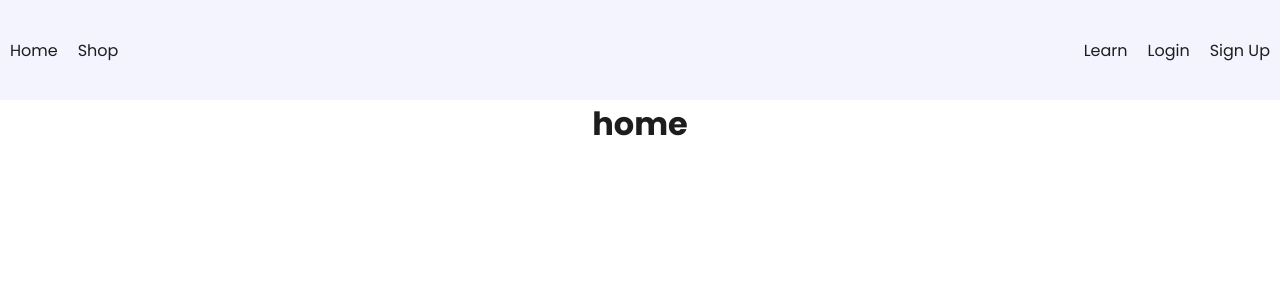
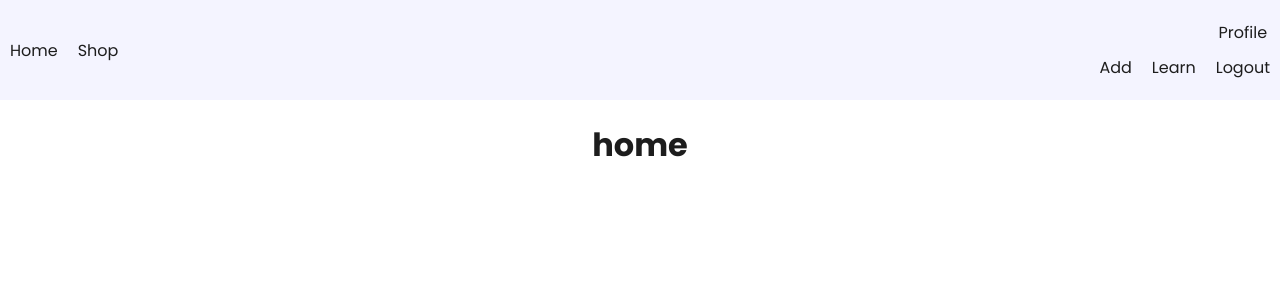
Before and after one commit to qaijuana/the-trade, a React (Create React App) app in the folder client/: page / in a window 1280 px wide. Shown: the top 300 px of the page. Built offline with nearby package versions, Linux system fonts and the light colour scheme.

Commit message:
adding routes and cloudinary for image upload

```diff
--- a/client/src/App.js
+++ b/client/src/App.js
@@ -6,20 +6,26 @@ import "./styles/App.css"
 
 function App() {
 
-  const [logged, setLogged] = useState(true);
+  const [logged, setLogged] = useState(false);
+  const [uploadInfo, setUploadInfo] = useState();
+  const [status, setStatus] = useState("pending");
 
   function handleLogin(e) {
     e.preventDefault();
+    console.log("login", !logged)
     setLogged(!logged)
   }
   function handleLogout(e) {
     e.preventDefault();
-    setLogged(true)
+    console.log("logout", logged)
+    setLogged(!logged)
   }
 
   function UserPage() {
     return (
-      <Link to="/user/edit">Edit</Link>
+      <Link to="/user/edit">
+        <h1>edit</h1>
+      </Link>
     )
   }
 
@@ -33,28 +39,88 @@ function App() {
     )
   }
 
+  function CreateList() {
+
+    function handleUpload(event) {
+      event.preventDefault();
+      const formData = new FormData();
+      formData.append("file", uploadInfo)
+      formData.append("upload_preset", "string")
+
+      const sendCloudinary = async () => {
+        setStatus("Loading");
+        const res = await fetch(
+          `https://api.cloudinary.com/v1_1/${process.env.REACT_APP_CLOUD_NAME}/image/upload`,
+          formData
+        )
+        const data = res.json();
+        console.log(data)
+
+      }
+
+
+
+      // const sendData = async () => {
+      //   setStatus("Loading...")
+      //   const res = await fetch("/api/users/new", {
+      //     method: "POST",
+      //     body: JSON.stringify(signUp),
+      //     headers: {
+      //       "Content-Type": "application/json"
+      //     },
+      //   })
+      //   const data = await res.json();
+      //   console.log(data)
+      // }
+      // sendData();
+
+
+    }
+
+    return (
+      <>
+        <h1>Create</h1>
+        <img src="" alt="" />
+        <input type="file" onChange={(event) => { setUploadInfo(event.target.files[0]) }} />
+        <button onClick={handleUpload}>Upload</button>
+        {uploadInfo ? <h6>{uploadInfo}MB</h6> : ""}
+      </>
+    )
+  }
+
   function NavBar() {
 
+    function AuthUser() {
 
-    return (
-      <div className="header">
-        <div className="nav-1">
-          <Link to={"/"}>Home</Link>
-          <Link to={"/marketplace"}>Shop</Link>
-        </div>
-        {(logged) ?
-          <div className="nav-2">
+      return (
+        (logged) ?
+          <div className="header-2">
             <Link to={"/learn"}>Learn</Link>
             <Link to={"/login"} onClick={handleLogin}>Login</Link>
             <Link to={"/signup"}>Sign Up</Link>
           </div>
           :
-          <div className="nav-2">
+          <div className="header-2">
+
+            <Link to={"/create"}>Add</Link>
             <Link to={"/learn"}>Learn</Link>
-            <Link to={"/list"}>Add</Link>
-            <Link to={"/user"}>Profile</Link>
-            <Link to={"/logout"} onclick={handleLogout}>Logout</Link>
-          </div>}
+
+            <div className="header-profile">
+              <Link to={"/user"}>Profile</Link>
+              <Link to={"/"} onClick={handleLogout}>Logout</Link>
+            </div>
+          </div>
+      )
+    }
+
+    return (
+      <div className="header">
+        <div className="header-1">
+          <Link to={"/"}>Home</Link>
+          <Link to={"/marketplace"}>Shop</Link>
+        </div>
+        <AuthUser />
+
       </div>
 
     )
@@ -74,6 +140,7 @@ function App() {
             </Route>
             <Route path="/user/edit" element={<Page title={"edit"} />} />
             <Route path="/learn" element={<LearnReact />} />
+            <Route path="/create" element={<CreateList />} />
 
 
           </Routes>
--- a/client/src/styles/App.css
+++ b/client/src/styles/App.css
@@ -1,31 +1,6 @@
 @import url("https://fonts.googleapis.com/css2?family=Poppins:wght@400;500;600;700;800&display=swap");
 .App {
   text-align: center;
-}
-
-@-webkit-keyframes App-logo-spin {
-  from {
-    -webkit-transform: rotate(0deg);
-            transform: rotate(0deg);
-  }
-  to {
-    -webkit-transform: rotate(360deg);
-            transform: rotate(360deg);
-  }
-}
-
-@keyframes App-logo-spin {
-  from {
-    -webkit-transform: rotate(0deg);
-            transform: rotate(0deg);
-  }
-  to {
-    -webkit-transform: rotate(360deg);
-            transform: rotate(360deg);
-  }
-}
-
-* {
   -webkit-box-sizing: border-box;
           box-sizing: border-box;
   margin: 0;
@@ -52,6 +27,24 @@
   margin: 10px;
 }
 
+.header-profile {
+  display: inline-block;
+}
+
+.header-profile a {
+  display: -webkit-box;
+  display: -ms-flexbox;
+  display: flex;
+  -webkit-box-orient: vertical;
+  -webkit-box-direction: normal;
+      -ms-flex-direction: column;
+          flex-direction: column;
+}
+
+.header-tool {
+  display: inline;
+}
+
 body {
   font-family: "Poppins", sans-serif;
   width: 100%;
--- a/client/src/styles/App.scss
+++ b/client/src/styles/App.scss
@@ -2,20 +2,6 @@
 
 .App {
     text-align: center;
-}
-
-
-
-@keyframes App-logo-spin {
-    from {
-        transform: rotate(0deg);
-    }
-    to {
-        transform: rotate(360deg);
-    }
-}
-
-* {
     box-sizing: border-box;
     margin: 0;
 }
@@ -28,11 +14,24 @@
     padding: 0, 1.5rem;
     display: flex;
 
-
     a {
         text-decoration: none;
         color: $dark;
         margin: 10px;
+    }
+
+
+    &-profile {
+        display: inline-block;
+
+        a {
+            display: flex;
+            flex-direction: column;
+        }
+    }
+
+    &-tool {
+        display: inline;
     }
 }
 
```
Also changed, not shown: 1 other file (tests, documents, lock files or other folders).
